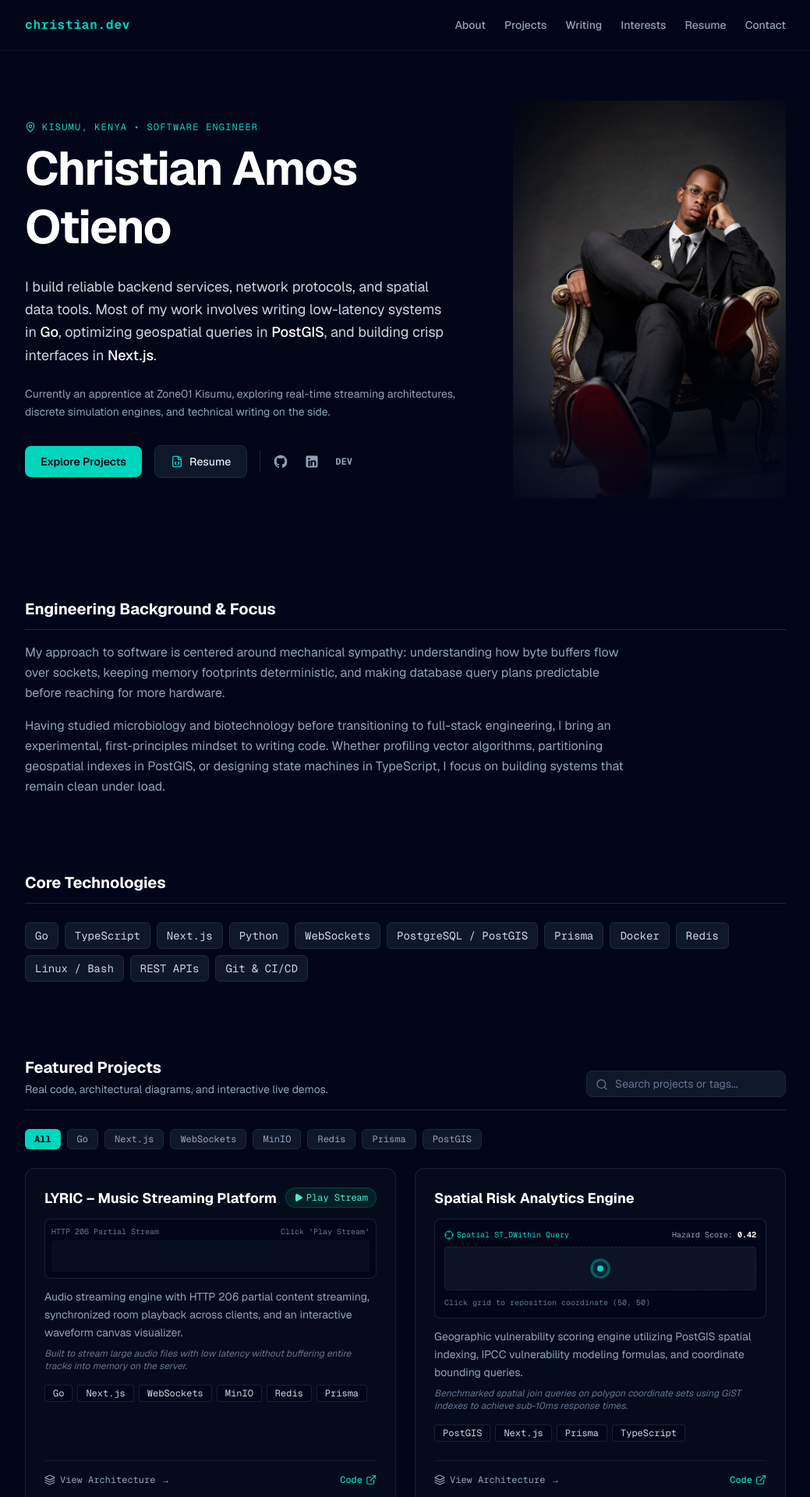
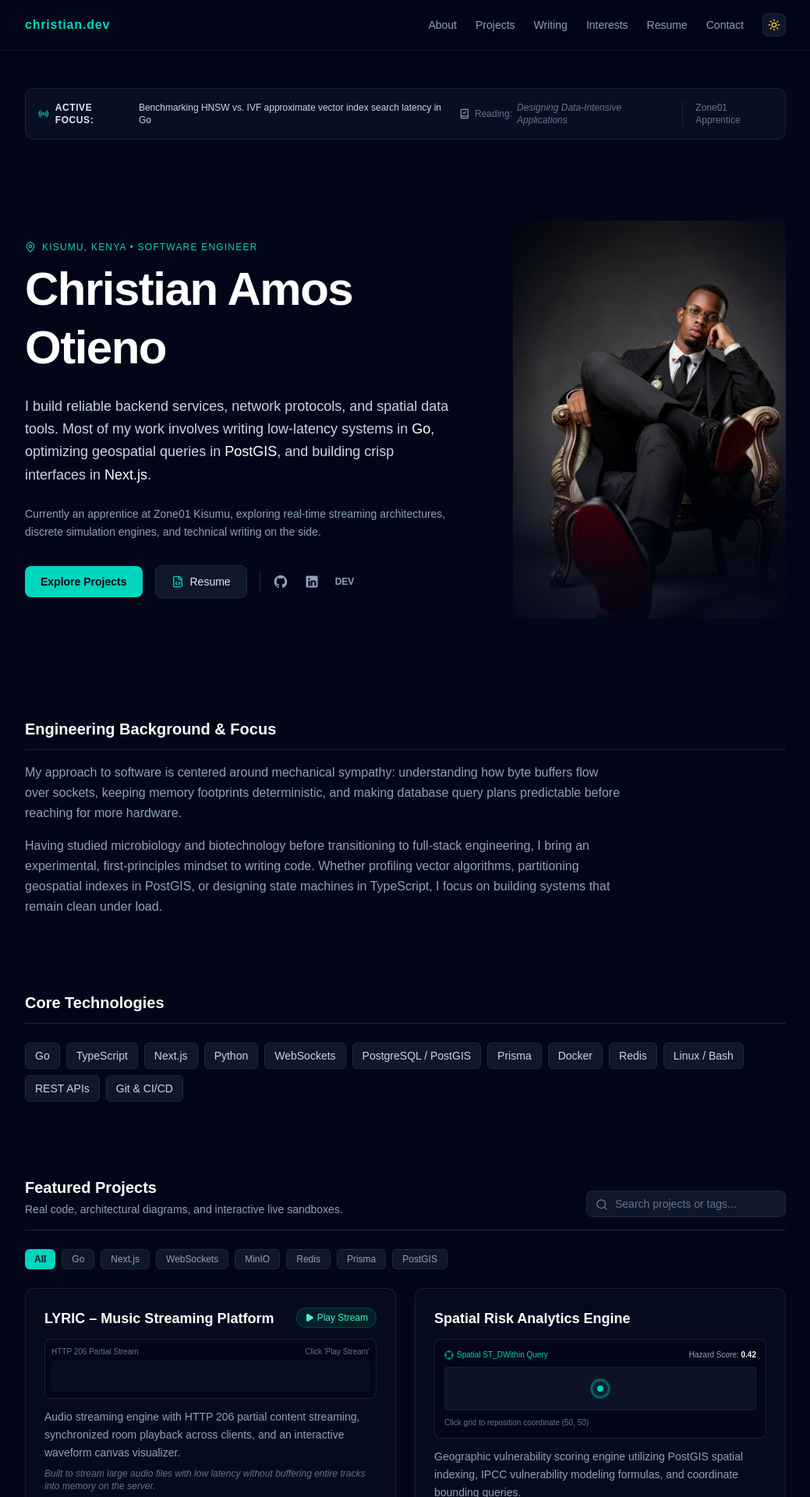
Before and after one commit to Christian3788/portfolio, a Next.js app: page / in a window 1280 px wide. Shown: the top 1920 px of the page at 78% size, without its empty margins (120-1159 px from the left). Built offline with nearby package versions, Linux system fonts and the light colour scheme.

Commit message:
feat: add vector 2d metric probe, lyric buffer inspector, one-click clone, dark/light toggle, and status ticker

```diff
--- a/package.json
+++ b/package.json
@@ -12,6 +12,7 @@
     "framer-motion": "^13.4.3",
     "lucide-react": "^1.48.0",
     "next": "16.3.6",
+    "next-themes": "^0.4.6",
     "react": "19.2.8",
     "react-dom": "19.2.8"
   },
--- a/src/app/layout.tsx
+++ b/src/app/layout.tsx
@@ -1,29 +1,43 @@
 import type { Metadata } from "next";
-import { Geist, Geist_Mono } from "next/font/google";
+import { Inter, JetBrains_Mono } from "next/font/google";
 import "./globals.css";
+import { ThemeProvider } from "next-themes";
 
-const geistSans = Geist({
-  variable: "--font-geist-sans",
-  subsets: ["latin"],
-});
-
-const geistMono = Geist_Mono({
-  variable: "--font-geist-mono",
-  subsets: ["latin"],
-});
+const inter = Inter({ subsets: ["latin"], variable: "--font-sans" });
+const mono = JetBrains_Mono({ subsets: ["latin"], variable: "--font-mono" });
 
 export const metadata: Metadata = {
-  title: "Create Next App",
-  description: "Generated by create next app",
+  metadataBase: new URL("https://portfolio-christian3788.onrender.com"),
+  title: "Christian Amos Otieno | Systems & Full-Stack Engineer",
+  description:
+    "Software Engineer specializing in Go (Golang) concurrency, distributed streaming engines, spatial PostGIS architectures, and modern Next.js systems.",
+  openGraph: {
+    title: "Christian Amos Otieno | Systems & Full-Stack Engineer",
+    description:
+      "High-throughput Go backends, spatial risk pipelines, and real-time audio systems.",
+    type: "website",
+    locale: "en_US",
+  },
+  twitter: {
+    card: "summary_large_image",
+    title: "Christian Amos Otieno | Systems & Full-Stack Engineer",
+    description:
+      "High-throughput Go backends, spatial risk pipelines, and real-time audio systems.",
+  },
 };
 
-export default function RootLayout({ children }: LayoutProps<"/">) {
+export default function RootLayout({
+  children,
+}: {
+  children: React.ReactNode;
+}) {
   return (
-    <html
-      lang="en"
-      className={`${geistSans.variable} ${geistMono.variable} h-full antialiased`}
-    >
-      <body className="min-h-full flex flex-col">{children}</body>
+    <html lang="en" suppressHydrationWarning>
+      <body className={`${inter.variable} ${mono.variable} font-sans transition-colors duration-200`}>
+        <ThemeProvider attribute="class" defaultTheme="dark" enableSystem={false}>
+          {children}
+        </ThemeProvider>
+      </body>
     </html>
   );
 }
--- a/src/app/page.tsx
+++ b/src/app/page.tsx
@@ -1,7 +1,8 @@
 "use client";
 
-import React, { useState, useRef } from "react";
+import React, { useState, useRef, useEffect, useMemo } from "react";
 import Image from "next/image";
+import { useTheme } from "next-themes";
 import { motion, AnimatePresence } from "framer-motion";
 import {
   Play,
@@ -22,6 +23,13 @@ import {
   BookOpen,
   MapPin,
   ArrowUpRight,
+  Copy,
+  Check,
+  Sun,
+  Moon,
+  Radio,
+  BookCheck,
+  Terminal,
 } from "lucide-react";
 
 // Native SVG for GitHub
@@ -53,7 +61,7 @@ interface Project {
   context: string;
   tags: string[];
   githubUrl: string;
-  liveUrl?: string;
+  cloneCommand: string;
   hasAudioVisualizer?: boolean;
   hasGisSimulator?: boolean;
   architecture: {
@@ -73,6 +81,7 @@ const projects: Project[] = [
       "Built to stream large audio files with low latency without buffering entire tracks into memory on the server.",
     tags: ["Go", "Next.js", "WebSockets", "MinIO", "Redis", "Prisma"],
     githubUrl: "https://github.com/Christian3788",
+    cloneCommand: "git clone https://github.com/Christian3788/lyric.git",
     hasAudioVisualizer: true,
     architecture: {
       diagram: `Client (Next.js) ---> Go HTTP/WS Gateway ---> Redis Pub/Sub (Party Sync)
@@ -96,6 +105,7 @@ const projects: Project[] = [
       "Benchmarked spatial join queries on polygon coordinate sets using GiST indexes to achieve sub-10ms response times.",
     tags: ["PostGIS", "Next.js", "Prisma", "TypeScript"],
     githubUrl: "https://github.com/Christian3788",
+    cloneCommand: "git clone https://github.com/Christian3788/spatial-risk.git",
     hasGisSimulator: true,
     architecture: {
       diagram: `GeoJSON Coordinates ---> PostGIS (ST_DWithin / ST_Intersects) ---> IPCC Risk Pipeline
@@ -118,6 +128,7 @@ const projects: Project[] = [
       "Engineered to explore embedding vector indexing, distance metrics (Cosine, Euclidean), and low-latency nearest-neighbor retrieval pipelines.",
     tags: ["Go", "Python", "Vector Search", "Algorithms", "Docker"],
     githubUrl: "https://github.com/Christian3788/Vector-Vanguard",
+    cloneCommand: "git clone https://github.com/Christian3788/Vector-Vanguard.git",
     architecture: {
       diagram: `High-Dim Query Vectors ---> In-Memory Distance Evaluator (Cosine / Dot)
                                         |
@@ -142,6 +153,7 @@ const projects: Project[] = [
       "Built with location-aware radius queries and clean relational schemas to facilitate circular economy exchanges locally.",
     tags: ["TypeScript", "Next.js", "PostgreSQL", "Prisma", "Tailwind CSS"],
     githubUrl: "https://github.com/Christian3788/kijijiShare",
+    cloneCommand: "git clone https://github.com/Christian3788/kijijiShare.git",
     architecture: {
       diagram: `User Client ---> Next.js App / API Route ---> PostgreSQL / Prisma
                        |
@@ -231,12 +243,15 @@ const skills = [
 ];
 
 export default function Home() {
+  const { theme, setTheme } = useTheme();
+  const [mounted, setMounted] = useState(false);
   const [searchQuery, setSearchQuery] = useState("");
   const [selectedTag, setSelectedTag] = useState("All");
   const [selectedModalProject, setSelectedModalProject] = useState<Project | null>(null);
   const [isResumeOpen, setIsResumeOpen] = useState(false);
+  const [copiedKey, setCopiedKey] = useState<string | null>(null);
 
-  // Canvas Audio Visualizer
+  // Audio preview state
   const [isPlayingAudio, setIsPlayingAudio] = useState(false);
   const audioContextRef = useRef<AudioContext | null>(null);
   const analyserRef = useRef<AnalyserNode | null>(null);
@@ -247,7 +262,34 @@ export default function Home() {
   const [gisCoord, setGisCoord] = useState({ x: 50, y: 50 });
   const [gisScore, setGisScore] = useState(0.42);
 
-  // Audio Visualizer runner
+  // Vector Sandbox State (for Vector-Vanguard modal)
+  const [vectorProbe, setVectorProbe] = useState({ x: 140, y: 80 });
+  const [activeK, setActiveK] = useState(4);
+
+  // Pre-generated static vector nodes
+  const vectorPoints = useMemo(() => {
+    const pts = [];
+    const seedPoints = [
+      [40, 50], [60, 90], [120, 40], [180, 70], [210, 110], [90, 120], [150, 130],
+      [240, 60], [80, 30], [170, 45], [130, 95], [260, 120], [50, 140], [220, 30]
+    ];
+    for (let i = 0; i < seedPoints.length; i++) {
+      pts.push({ id: i, x: seedPoints[i][0], y: seedPoints[i][1] });
+    }
+    return pts;
+  }, []);
+
+  useEffect(() => {
+    setMounted(true);
+  }, []);
+
+  const handleCopy = (text: string, key: string) => {
+    navigator.clipboard.writeText(text);
+    setCopiedKey(key);
+    setTimeout(() => setCopiedKey(null), 2000);
+  };
+
+  // Canvas visualizer
   const renderVisualizer = () => {
     if (!canvasRef.current || !analyserRef.current) return;
     const canvas = canvasRef.current;
@@ -344,8 +386,23 @@ export default function Home() {
     return matchesTag && matchesSearch;
   });
 
+  // Calculate top-K nearest neighbors dynamically for Vector-Vanguard sandbox
+  const sortedNeighbors = useMemo(() => {
+    return [...vectorPoints]
+      .map((pt) => {
+        const dist = Math.hypot(pt.x - vectorProbe.x, pt.y - vectorProbe.y);
+        const similarity = Math.max(0, 1 - dist / 200).toFixed(3);
+        return { ...pt, dist, similarity };
+      })
+      .sort((a, b) => a.dist - b.dist);
+  }, [vectorPoints, vectorProbe]);
+
+  const nearestIds = useMemo(() => {
+    return new Set(sortedNeighbors.slice(0, activeK).map((n) => n.id));
+  }, [sortedNeighbors, activeK]);
+
   return (
-    <div className="min-h-screen bg-slate-950 text-slate-100 font-sans selection:bg-teal-500 selection:text-slate-950 antialiased">
+    <div className="min-h-screen bg-slate-950 text-slate-100 dark:bg-slate-950 dark:text-slate-100 font-sans selection:bg-teal-500 selection:text-slate-950 antialiased">
       {/* Top Navbar */}
       <header className="sticky top-0 z-40 backdrop-blur-md bg-slate-950/80 border-b border-slate-900">
         <div className="max-w-5xl mx-auto px-6 h-16 flex items-center justify-between">
@@ -354,37 +411,50 @@ export default function Home() {
           </a>
 
           <div className="flex items-center gap-6">
-            <nav className="flex items-center gap-6 text-sm font-medium text-slate-400">
-              <a href="#about" className="hover:text-slate-100 transition">
-                About
-              </a>
-              <a href="#projects" className="hover:text-slate-100 transition">
-                Projects
-              </a>
-              <a href="#articles" className="hover:text-slate-100 transition">
-                Writing
-              </a>
-              <a href="#interests" className="hover:text-slate-100 transition">
-                Interests
-              </a>
-              <button
-                onClick={() => setIsResumeOpen(true)}
-                className="hover:text-teal-400 transition"
-              >
+            <nav className="flex items-center gap-5 sm:gap-6 text-sm font-medium text-slate-400">
+              <a href="#about" className="hover:text-slate-100 transition">About</a>
+              <a href="#projects" className="hover:text-slate-100 transition">Projects</a>
+              <a href="#articles" className="hover:text-slate-100 transition hidden sm:inline">Writing</a>
+              <a href="#interests" className="hover:text-slate-100 transition hidden md:inline">Interests</a>
+              <button onClick={() => setIsResumeOpen(true)} className="hover:text-teal-400 transition">
                 Resume
               </button>
-              <a href="#contact" className="hover:text-slate-100 transition hidden sm:inline">
-                Contact
-              </a>
+              <a href="#contact" className="hover:text-slate-100 transition hidden sm:inline">Contact</a>
             </nav>
+
+            {/* Dark / Light Toggle */}
+            {mounted && (
+              <button
+                onClick={() => setTheme(theme === "dark" ? "light" : "dark")}
+                className="p-1.5 rounded-lg border border-slate-800 bg-slate-900 text-slate-400 hover:text-white transition"
+                title={`Switch to ${theme === "dark" ? "Light" : "Dark"} Mode`}
+              >
+                {theme === "dark" ? <Sun className="w-4 h-4 text-amber-300" /> : <Moon className="w-4 h-4 text-slate-300" />}
+              </button>
+            )}
           </div>
         </div>
       </header>
 
       {/* Main Container */}
       <main className="max-w-5xl mx-auto px-6 py-12 space-y-24">
+        {/* Engineering Status Ticker (Proof of Continuous Learning) */}
+        <section className="bg-slate-900/60 border border-slate-800/80 rounded-xl p-4 flex flex-col md:flex-row md:items-center justify-between gap-3 text-xs font-mono text-slate-400">
+          <div className="flex items-center gap-2">
+            <Radio className="w-3.5 h-3.5 text-teal-400 animate-pulse" />
+            <span className="text-slate-200 font-semibold uppercase tracking-wider">Active Focus:</span>
+            <span className="text-slate-300">Benchmarking HNSW vs. IVF approximate vector index search latency in Go</span>
+          </div>
+          <div className="flex items-center gap-4 text-slate-500">
+            <span className="flex items-center gap-1.5">
+              <BookCheck className="w-3.5 h-3.5 text-slate-400" /> Reading: <i>Designing Data-Intensive Applications</i>
+            </span>
+            <span className="hidden sm:inline border-l border-slate-800 pl-4">Zone01 Apprentice</span>
+          </div>
+        </section>
+
         {/* Hero Section */}
-        <section className="relative pt-4 pb-8">
+        <section className="relative pt-2 pb-8">
           <div className="grid grid-cols-1 lg:grid-cols-12 gap-10 items-center">
             {/* Left Bio (7 cols) */}
             <div className="lg:col-span-7 space-y-6 z-10">
@@ -518,7 +588,7 @@ export default function Home() {
             <div>
               <h2 className="text-xl font-bold text-white">Featured Projects</h2>
               <p className="text-xs sm:text-sm text-slate-400 mt-1">
-                Real code, architectural diagrams, and interactive live demos.
+                Real code, architectural diagrams, and interactive live sandboxes.
               </p>
             </div>
 
@@ -594,7 +664,7 @@ export default function Home() {
                       )}
                     </div>
 
-                    {/* Canvas Waveform Display */}
+                    {/* Canvas Waveform Display for LYRIC */}
                     {proj.hasAudioVisualizer && (
                       <div className="mt-3 p-2 bg-slate-950 rounded-lg border border-slate-800/80">
                         <div className="flex justify-between text-[10px] font-mono text-slate-500 mb-1">
@@ -665,6 +735,21 @@ export default function Home() {
                       View Architecture &rarr;
                     </button>
 
+                    <div className="flex items-center gap-3">
+                      {/* One-click git clone copy */}
+                      <button
+                        onClick={() => handleCopy(proj.cloneCommand, `clone-${proj.id}`)}
+                        className="text-xs font-mono text-slate-500 hover:text-slate-300 flex items-center gap-1 transition"
+                        title={proj.cloneCommand}
+                      >
+                        {copiedKey === `clone-${proj.id}` ? (
+                          <Check className="w-3.5 h-3.5 text-emerald-400" />
+                        ) : (
+                          <Copy className="w-3.5 h-3.5" />
+                        )}
+                        <span>{copiedKey === `clone-${proj.id}` ? "Copied" : "Clone"}</span>
+                      </button>
+
                       <a
                         href={proj.githubUrl}
                         target="_blank"
@@ -673,6 +758,7 @@ export default function Home() {
                       >
                         Code <ExternalLink className="w-3.5 h-3.5" />
                       </a>
+                    </div>
                   </div>
                 </motion.div>
               ))}
@@ -723,7 +809,7 @@ export default function Home() {
           </div>
         </section>
 
-        {/* Technical Interests & Research Pursuits (Hobbies) */}
+        {/* Technical Interests & Research Pursuits */}
         <section id="interests" className="space-y-6">
           <div className="border-b border-slate-800 pb-3">
             <h2 className="text-xl font-bold text-white flex items-center gap-2">
@@ -764,19 +850,26 @@ export default function Home() {
           </div>
         </section>
 
-        {/* Contact Section */}
+        {/* Interactive Contact Drawer & Instant Email Copier */}
         <section id="contact" className="space-y-4">
           <h2 className="text-xl font-bold text-white border-b border-slate-800 pb-3">Get in Touch</h2>
           <p className="text-slate-400 text-sm max-w-xl">
             Currently open to backend engineering roles, systems contracts, and collaborative research projects.
           </p>
           <div className="flex flex-wrap gap-4 pt-2">
-            <a
-              href="mailto:christianamos67@gmail.com"
+            {/* Quick Email Copier */}
+            <button
+              onClick={() => handleCopy("christianamos67@gmail.com", "email-copy")}
               className="flex items-center gap-2 px-5 py-2.5 bg-slate-900 border border-slate-800 rounded-lg text-xs sm:text-sm font-mono text-slate-200 hover:border-slate-700 transition"
             >
-              <Mail className="w-4 h-4 text-teal-400" /> christianamos67@gmail.com
-            </a>
+              {copiedKey === "email-copy" ? (
+                <Check className="w-4 h-4 text-emerald-400" />
+              ) : (
+                <Mail className="w-4 h-4 text-teal-400" />
+              )}
+              <span>{copiedKey === "email-copy" ? "Copied Email!" : "christianamos67@gmail.com"}</span>
+            </button>
+
             <a
               href="https://github.com/Christian3788"
               target="_blank"
@@ -909,7 +1002,7 @@ export default function Home() {
         </div>
       )}
 
-      {/* Architecture Modal */}
+      {/* Interactive Architecture Modal with Dynamic Sandboxes */}
       {selectedModalProject && (
         <div className="fixed inset-0 z-50 bg-black/80 backdrop-blur-sm flex items-center justify-center p-4">
           <div className="w-full max-w-2xl bg-slate-950 border border-slate-800 rounded-xl overflow-hidden shadow-2xl p-6 space-y-5">
@@ -929,6 +1022,99 @@ export default function Home() {
                 <X className="w-5 h-5" />
               </button>
             </div>
+
+            {/* Special Live Sandbox: Vector-Vanguard 2D Nearest-Neighbor Probe */}
+            {selectedModalProject.id === "vector-vanguard" && (
+              <div className="p-4 bg-slate-900/80 border border-slate-800 rounded-lg space-y-3">
+                <div className="flex items-center justify-between text-xs font-mono text-slate-300">
+                  <span className="flex items-center gap-1.5 text-teal-400">
+                    <Terminal className="w-3.5 h-3.5" /> Interactive 2D Embedding Metric Probe
+                  </span>
+                  <div className="flex items-center gap-2">
+                    <span>k-NN:</span>
+                    {[3, 4, 6].map((k) => (
+                      <button
+                        key={k}
+                        onClick={() => setActiveK(k)}
+                        className={`px-2 py-0.5 rounded text-[10px] ${
+                          activeK === k
+                            ? "bg-teal-400 text-slate-950 font-bold"
+                            : "bg-slate-800 text-slate-400"
+                        }`}
+                      >
+                        {k}
+                      </button>
+                    ))}
+                  </div>
+                </div>
+
+                <div
+                  onMouseMove={(e) => {
+                    const rect = e.currentTarget.getBoundingClientRect();
+                    setVectorProbe({
+                      x: Math.round(e.clientX - rect.left),
+                      y: Math.round(e.clientY - rect.top),
+                    });
+                  }}
+                  className="relative h-40 w-full bg-slate-950 rounded border border-slate-800 cursor-crosshair overflow-hidden"
+                >
+                  {/* Scatter plot points */}
+                  {vectorPoints.map((pt) => {
+                    const isNear = nearestIds.has(pt.id);
+                    return (
+                      <div
+                        key={pt.id}
+                        className={`absolute w-2.5 h-2.5 -ml-1 -mt-1 rounded-full transition-colors ${
+                          isNear ? "bg-teal-400 ring-4 ring-teal-400/20" : "bg-slate-600"
+                        }`}
+                        style={{ left: pt.x, top: pt.y }}
+                      />
+                    );
+                  })}
+
+                  {/* Active query vector probe */}
+                  <div
+                    className="absolute w-3 h-3 -ml-1.5 -mt-1.5 rounded-full bg-rose-400 border border-white"
+                    style={{ left: vectorProbe.x, top: vectorProbe.y }}
+                  />
+                </div>
+
+                <div className="text-[11px] font-mono text-slate-400 flex justify-between">
+                  <span>Hover to move query vector ({vectorProbe.x}, {vectorProbe.y})</span>
+                  <span className="text-teal-400">
+                    Top similarity: {sortedNeighbors[0]?.similarity || "0.000"}
+                  </span>
+                </div>
+              </div>
+            )}
+
+            {/* Special Live Sandbox: LYRIC Byte-Range Buffer Inspector */}
+            {selectedModalProject.id === "lyric" && (
+              <div className="p-3 bg-slate-900/80 border border-slate-800 rounded-lg space-y-2">
+                <span className="text-xs font-mono text-teal-400 block">
+                  Chunk Buffer Allocator (64KB Slices)
+                </span>
+                <div className="grid grid-cols-12 gap-1 h-6">
+                  {Array.from({ length: 24 }).map((_, idx) => (
+                    <div
+                      key={idx}
+                      className={`h-full rounded-sm ${
+                        idx < 9
+                          ? "bg-teal-400/80"
+                          : idx === 9
+                          ? "bg-teal-400 animate-pulse"
+                          : "bg-slate-800"
+                      }`}
+                      title={`Chunk #${idx} (${idx * 64}KB - ${(idx + 1) * 64}KB)`}
+                    />
+                  ))}
+                </div>
+                <div className="flex justify-between text-[10px] font-mono text-slate-500">
+                  <span className="text-teal-300">Buffered in Memory: 576 KB</span>
+                  <span>Total File Size: 1.54 MB</span>
+                </div>
+              </div>
+            )}
 
             <div>
               <span className="text-xs font-mono text-slate-400 block mb-2">System Topology:</span>
```
Also changed, not shown: 1 other file (tests, documents, lock files or other folders). Lines whose indentation alone changed are shown as unchanged.
